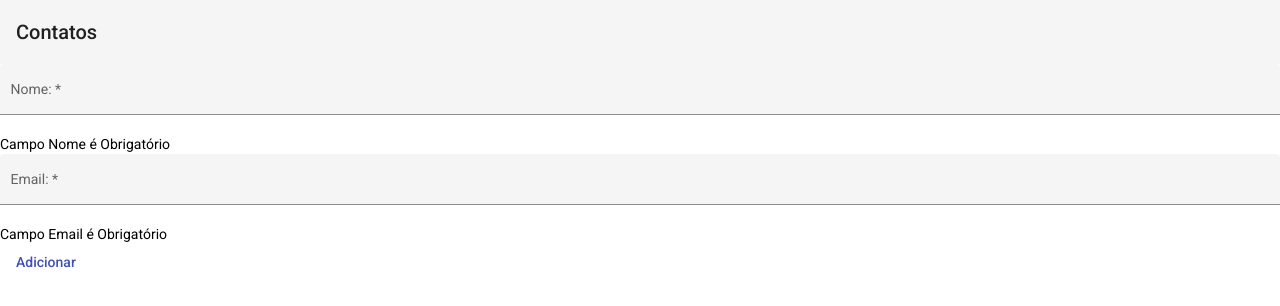
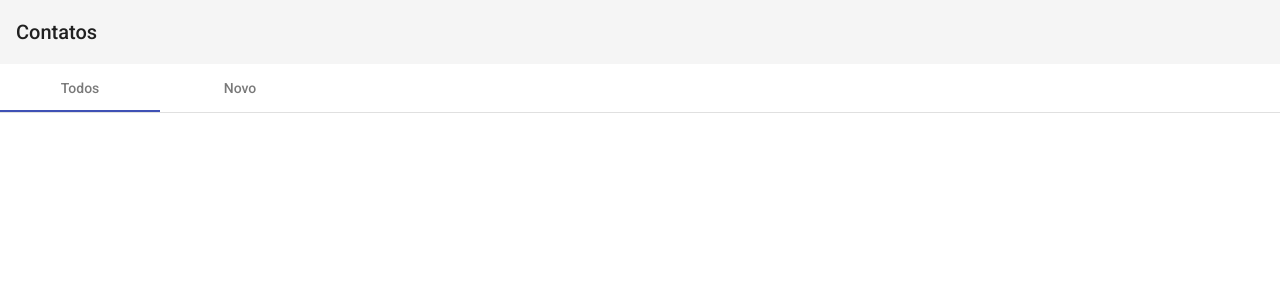
Before and after one commit to fhellipevalentin/Agenda-frontEnd, an Angular app: page / in a window 1280 px wide. Shown: the top 306 px of the page. Built offline with nearby package versions, Linux system fonts and the light colour scheme.

Commit message:
Melhorias no layout

```diff
--- a/src/app/contato/contato.component.css
+++ b/src/app/contato/contato.component.css
@@ -1,3 +1,6 @@
 .full-width {
     width: 100%;
 }
+.half-width {
+    width: 50%;
+}
--- a/src/app/contato/contato.component.html
+++ b/src/app/contato/contato.component.html
@@ -1,4 +1,10 @@
 <mat-toolbar>Contatos</mat-toolbar>
+
+<mat-tab-group>
+  <mat-tab label="Todos"></mat-tab>
+  <mat-tab label="Novo">
+    <mat-card class="half-width">
+      <mat-card-title></mat-card-title>
       <form [formGroup]="formulario" (ngSubmit)="submit()">
         <mat-form-field class="full-width" appearance="fill">
           <mat-label>Nome: </mat-label>
@@ -17,3 +23,6 @@
         </div>
           <button mat-button color="primary" >Adicionar</button>
       </form>
+    </mat-card>
+  </mat-tab>
+</mat-tab-group>
```
Also changed, not shown: src/app/app.module.ts (+9 -1 lines). Lines whose indentation alone changed are shown as unchanged.
